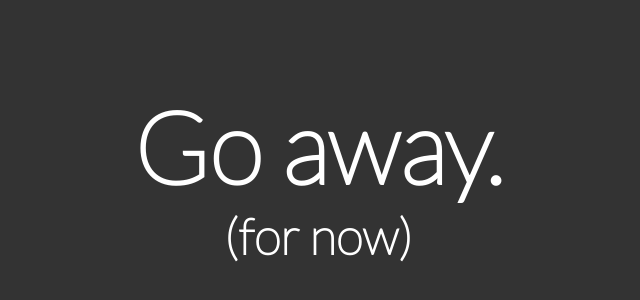
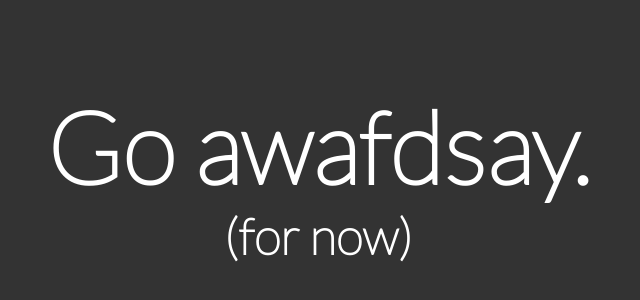
Before and after one commit to haykkh/haykkh.github.io, a plain HTML site: page index.html in a window 1280 px wide. Shown: the part 114-414 px from the top of the page, without its empty margins (322-962 px from the left). Drawn offline with Linux system fonts and the light colour scheme.

Commit message:
idk something was wrong

```diff
--- a/index.html
+++ b/index.html
@@ -39,7 +39,7 @@
 		</head>
 		<body>
 			<div>
-				<h1>Go away.</h1>
+				<h1>Go awafdsay.</h1>
 				<h2>(for now)</h2>
 			</div>
 		</body>
```
